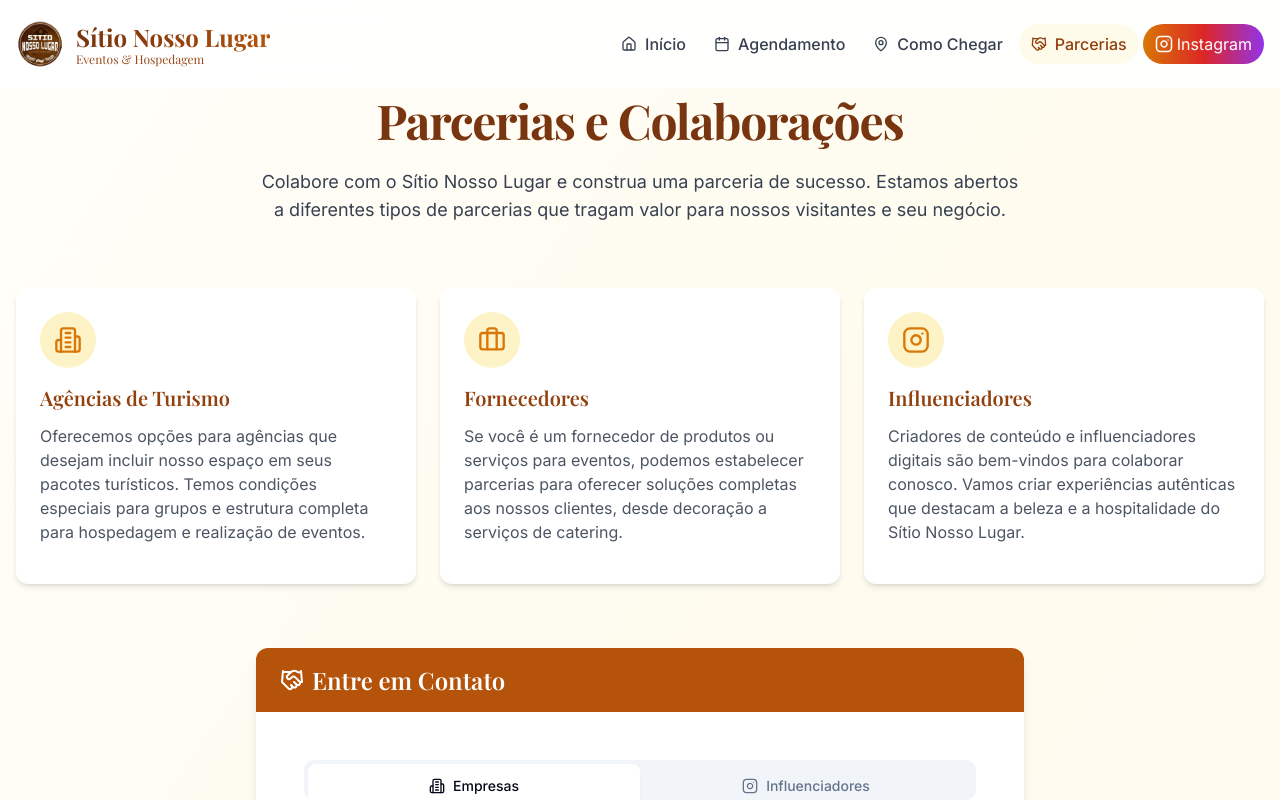
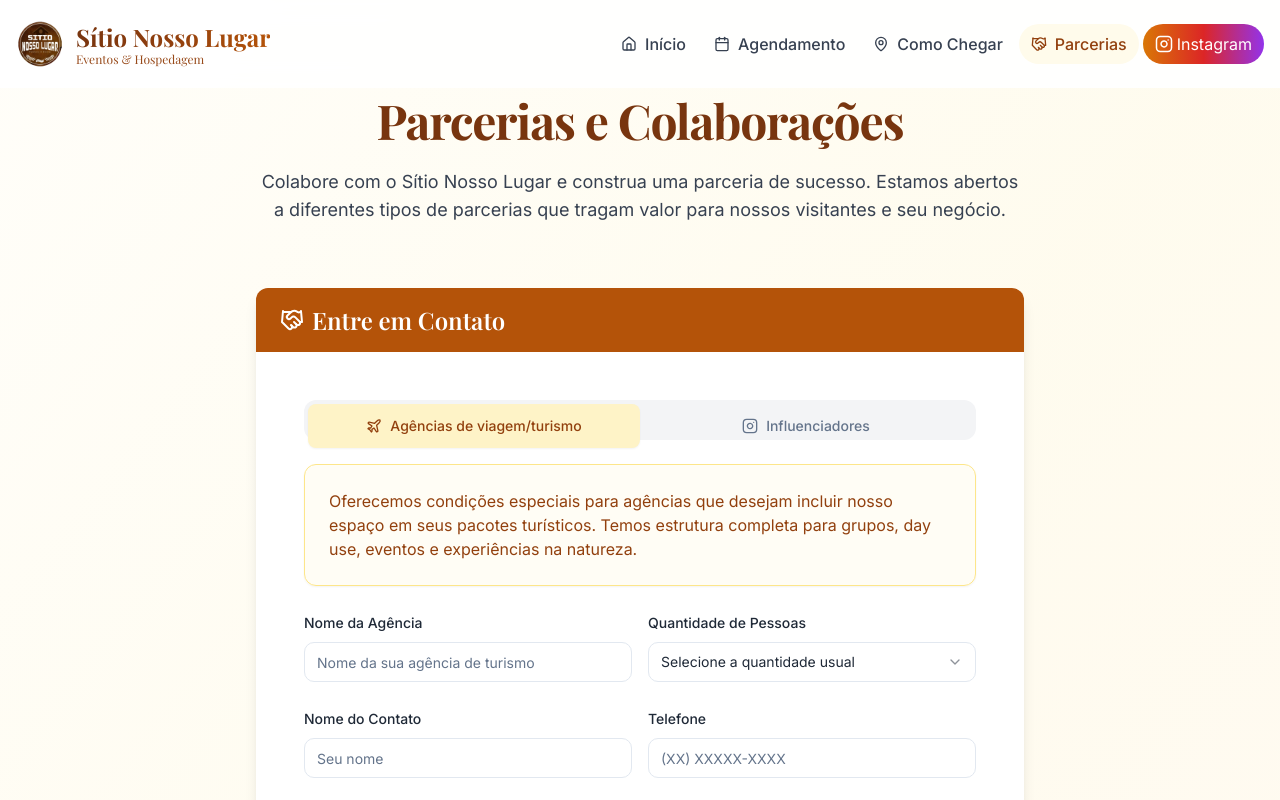
Before and after one commit to insilicotec/site-sitionossolugar, a React (Vite) app: page /parcerias in a window 1280 px wide. Shown: the top 800 px of the page. Built offline with nearby package versions, Linux system fonts and the light colour scheme; a web font is replaced by a local one.

Commit message:
feat: update PartnershipForm and CompanyForm for travel agency partnerships; enhance InfluencerForm and Parcerias page with new content and styling

```diff
--- a/src/components/PartnershipForm.tsx
+++ b/src/components/PartnershipForm.tsx
@@ -1,6 +1,6 @@
 
 import { useState } from "react";
-import { Building2, Instagram } from "lucide-react";
+import { Plane, Instagram } from "lucide-react";
 import { Tabs, TabsContent, TabsList, TabsTrigger } from "@/components/ui/tabs";
 import { CompanyForm } from "./partnership/CompanyForm";
 import { InfluencerForm } from "./partnership/InfluencerForm";
@@ -14,13 +14,17 @@ export function PartnershipForm() {
 
   return (
     <div className="w-full max-w-3xl mx-auto p-4 md:p-6 bg-white rounded-xl">
-      <Tabs defaultValue="company" value={activeTab} onValueChange={handleTabChange}>
-        <TabsList className="grid w-full grid-cols-2 mb-6">
-          <TabsTrigger value="company" className="text-center py-3">
-            <Building2 className="w-4 h-4 mr-2" />
-            Empresas
+      <Tabs defaultValue="company" value={activeTab} onValueChange={handleTabChange}>        <TabsList className="grid w-full grid-cols-2 mb-6 bg-gray-100 p-1 rounded-lg">          <TabsTrigger
+            value="company"
+            className="text-center py-3 data-[state=active]:bg-amber-100 data-[state=active]:text-amber-800 data-[state=active]:border-amber-300 data-[state=active]:shadow-sm transition-all duration-200"
+          >
+            <Plane className="w-4 h-4 mr-2" />
+            Agências de viagem/turismo
           </TabsTrigger>
-          <TabsTrigger value="influencer" className="text-center py-3">
+          <TabsTrigger
+            value="influencer"
+            className="text-center py-3 data-[state=active]:bg-purple-100 data-[state=active]:text-purple-800 data-[state=active]:border-purple-300 data-[state=active]:shadow-sm transition-all duration-200"
+          >
             <Instagram className="w-4 h-4 mr-2" />
             Influenciadores
           </TabsTrigger>
--- a/src/components/partnership/CompanyForm.tsx
+++ b/src/components/partnership/CompanyForm.tsx
@@ -16,6 +16,8 @@ import {
 import { Input } from "@/components/ui/input";
 import { Textarea } from "@/components/ui/textarea";
 import { Button } from "@/components/ui/button";
+import { Card, CardContent } from "@/components/ui/card";
+import { Select, SelectContent, SelectItem, SelectTrigger, SelectValue } from "@/components/ui/select";
 
 import { companyFormSchema, CompanyFormValues } from "./schemas";
 
@@ -32,23 +34,21 @@ export function CompanyForm() {
     },
     mode: "onBlur"
   });
+  const handleSubmit = (values: CompanyFormValues) => {
+    try {      const message = `🤝 *PROPOSTA DE PARCERIA - AGÊNCIA DE TURISMO* ✈️
 
-  const handleSubmit = (values: CompanyFormValues) => {
-    try {
-      const message = `🤝 *PROPOSTA DE PARCERIA - EMPRESA* 🏢
-
-🏢 *DADOS DA EMPRESA*
+🏢 *DADOS DA AGÊNCIA*
 • Nome: ${values.companyName}
-• Ramo: ${values.businessType}
+• Quantidade usual de pessoas: ${values.businessType}
 
 👤 *CONTATO*
 • Nome: ${values.contactName}
 • Email: ${values.email}
 • Telefone: ${values.phoneNumber}
 
-${values.message ? `💭 *MENSAGEM ADICIONAL*\n${values.message}\n\n` : ""}🌿 Gostaria de conversar sobre uma parceria com o Sítio Nosso Lugar!
+${values.message ? `💭 *PROPOSTA DE PARCERIA*\n${values.message}\n\n` : ""}🌿 Gostaria de incluir o Sítio Nosso Lugar em nossos pacotes turísticos!
 
-🤝 Acreditamos que podemos criar uma colaboração valiosa entre nossas empresas.`;
+✈️ Acreditamos que podemos oferecer experiências únicas aos nossos clientes em meio à natureza.`;
       const whatsappUrl = `https://wa.me/559184731385?text=${encodeURIComponent(message)}`;
       window.open(whatsappUrl, "_blank");
       toast({
@@ -65,34 +65,53 @@ ${values.message ? `💭 *MENSAGEM ADICIONAL*\n${values.message}\n\n` : ""}🌿
       });
     }
   };
-
   return (
     <Form {...form}>
       <form onSubmit={form.handleSubmit(handleSubmit)} className="space-y-6">
+        <div className="mb-6">
+          <Card className="border-amber-200 bg-amber-50/50">
+            <CardContent className="pt-6">
+              <p className="text-amber-800">
+                Oferecemos condições especiais para agências que desejam incluir nosso espaço em seus pacotes turísticos. Temos estrutura completa para grupos, day use, eventos e experiências na natureza.
+              </p>
+            </CardContent>
+          </Card>
+        </div>
+
         <div className="grid grid-cols-1 md:grid-cols-2 gap-4">
           <FormField
             control={form.control}
             name="companyName"
             render={({ field }) => (
-              <FormItem>
-                <FormLabel>Nome da Empresa</FormLabel>
+              <FormItem>                <FormLabel>Nome da Agência</FormLabel>
                 <FormControl>
-                  <Input placeholder="Sua empresa" {...field} />
+                  <Input placeholder="Nome da sua agência de turismo" {...field} />
                 </FormControl>
                 <FormMessage />
               </FormItem>
             )}
           />
-
-          <FormField
+            <FormField
             control={form.control}
             name="businessType"
             render={({ field }) => (
-              <FormItem>
-                <FormLabel>Ramo de Atividade</FormLabel>
-                <FormControl>
-                  <Input placeholder="Seu ramo de negócio" {...field} />
-                </FormControl>
+              <FormItem>                <FormLabel>Quantidade de Pessoas</FormLabel>
+                <Select onValueChange={field.onChange} defaultValue={field.value}>
+                  <FormControl>
+                    <SelectTrigger>
+                      <SelectValue placeholder="Selecione a quantidade usual" />
+                    </SelectTrigger>
+                  </FormControl>
+                  <SelectContent>
+                    <SelectItem value="1-10">1 a 10 pessoas</SelectItem>
+                    <SelectItem value="11-20">11 a 20 pessoas</SelectItem>
+                    <SelectItem value="21-30">21 a 30 pessoas</SelectItem>
+                    <SelectItem value="31-50">31 a 50 pessoas</SelectItem>
+                    <SelectItem value="51-100">51 a 100 pessoas</SelectItem>
+                    <SelectItem value="100+">Mais de 100 pessoas</SelectItem>
+                    <SelectItem value="variavel">Quantidade variável</SelectItem>
+                  </SelectContent>
+                </Select>
                 <FormMessage />
               </FormItem>
             )}
@@ -151,17 +170,16 @@ ${values.message ? `💭 *MENSAGEM ADICIONAL*\n${values.message}\n\n` : ""}🌿
           control={form.control}
           name="message"
           render={({ field }) => (
-            <FormItem>
-              <FormLabel>Mensagem (Opcional)</FormLabel>
+            <FormItem>              <FormLabel>Proposta de Parceria (Opcional)</FormLabel>
               <FormControl>
                 <Textarea
-                  placeholder="Descreva sua proposta de parceria..."
+                  placeholder="Descreva como gostaria de incluir o Sítio Nosso Lugar em seus pacotes turísticos..."
                   className="min-h-32 resize-y"
                   {...field}
                 />
               </FormControl>
               <FormDescription>
-                Conte-nos sobre sua ideia de parceria ou ativação com o Sítio Nosso Lugar.
+                Conte-nos sobre seu interesse em oferecer nosso espaço aos seus clientes - day use, eventos, hospedagem, etc.
               </FormDescription>
               <FormMessage />
             </FormItem>
--- a/src/components/partnership/schemas.ts
+++ b/src/components/partnership/schemas.ts
@@ -3,7 +3,7 @@ import { z } from "zod";
 
 export const companyFormSchema = z.object({
   companyName: z.string().min(3, {
-    message: "O nome da empresa deve ter pelo menos 3 caracteres.",
+    message: "O nome da agência deve ter pelo menos 3 caracteres.",
   }),
   contactName: z.string().min(3, {
     message: "O nome do contato deve ter pelo menos 3 caracteres.",
@@ -13,9 +13,8 @@ export const companyFormSchema = z.object({
   }),
   phoneNumber: z.string()
     .min(10, { message: "O número de telefone deve ter pelo menos 10 dígitos." })
-    .regex(/^[\d\s\(\)\-\+]+$/, { message: "Formato de telefone inválido. Use apenas números, espaços, parênteses, hífen ou +." }),
-  businessType: z.string().min(3, {
-    message: "O tipo de negócio deve ter pelo menos 3 caracteres.",
+    .regex(/^[\d\s\(\)\-\+]+$/, { message: "Formato de telefone inválido. Use apenas números, espaços, parênteses, hífen ou +." }),  businessType: z.string().min(1, {
+    message: "Por favor, selecione a quantidade de pessoas.",
   }),
   message: z.string().optional(),
 });
--- a/src/pages/Parcerias.tsx
+++ b/src/pages/Parcerias.tsx
@@ -1,10 +1,8 @@
 
-import React from 'react';
 import Navbar from '@/components/Navbar';
 import Footer from '@/components/Footer';
 import { PartnershipForm } from '@/components/PartnershipForm';
-import WhatsappButton from '@/components/WhatsappButton';
-import { Building2, Instagram, MessageSquare, Handshake, Map, Briefcase } from 'lucide-react';
+import { Handshake, Map } from 'lucide-react';
 
 const Parcerias = () => {
   return (
@@ -24,43 +22,6 @@ const Parcerias = () => {
               </p>
             </div>
 
-            <div className="grid grid-cols-1 md:grid-cols-2 lg:grid-cols-3 gap-6 mb-16">
-              <div className="bg-white rounded-xl shadow-md p-6 hover:shadow-lg transition-shadow">
-                <div className="w-14 h-14 bg-amber-100 rounded-full flex items-center justify-center mb-4 text-amber-600">
-                  <Building2 size={28} />
-                </div>
-                <h3 className="text-xl font-semibold mb-3 text-amber-800">Agências de Turismo</h3>
-                <p className="text-gray-600 mb-4">
-                  Oferecemos opções para agências que desejam incluir nosso espaço em seus
-                  pacotes turísticos. Temos condições especiais para grupos e estrutura completa
-                  para hospedagem e realização de eventos.
-                </p>
-              </div>
-
-              <div className="bg-white rounded-xl shadow-md p-6 hover:shadow-lg transition-shadow">
-                <div className="w-14 h-14 bg-amber-100 rounded-full flex items-center justify-center mb-4 text-amber-600">
-                  <Briefcase className="w-7 h-7" />
-                </div>
-                <h3 className="text-xl font-semibold mb-3 text-amber-800">Fornecedores</h3>
-                <p className="text-gray-600 mb-4">
-                  Se você é um fornecedor de produtos ou serviços para eventos, podemos estabelecer
-                  parcerias para oferecer soluções completas aos nossos clientes, desde decoração
-                  a serviços de catering.
-                </p>
-              </div>
-
-              <div className="bg-white rounded-xl shadow-md p-6 hover:shadow-lg transition-shadow">
-                <div className="w-14 h-14 bg-amber-100 rounded-full flex items-center justify-center mb-4 text-amber-600">
-                  <Instagram size={28} />
-                </div>
-                <h3 className="text-xl font-semibold mb-3 text-amber-800">Influenciadores</h3>
-                <p className="text-gray-600 mb-4">
-                  Criadores de conteúdo e influenciadores digitais são bem-vindos para colaborar conosco.
-                  Vamos criar experiências autênticas que destacam a beleza e a hospitalidade do
-                  Sítio Nosso Lugar.
-                </p>
-              </div>
-            </div>
 
             <div className="max-w-3xl mx-auto mb-12">
               <div className="bg-white rounded-xl shadow-lg overflow-hidden">
@@ -97,9 +58,7 @@ const Parcerias = () => {
           </div>
         </section>
       </main>
-
       <Footer />
-      <WhatsappButton phone="559184731385" message="Olá! Gostaria de mais informações sobre parcerias com o Sítio Nosso Lugar." />
     </div>
   );
 };
```
Also changed, not shown: src/components/partnership/InfluencerForm.tsx (+5 -7 lines).
